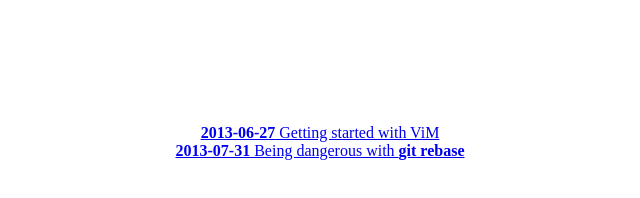
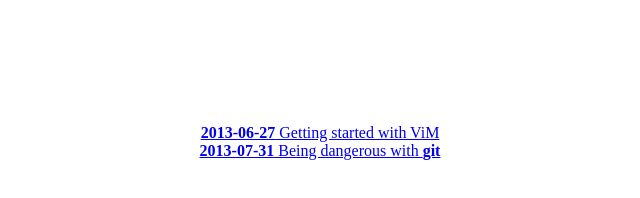
Before and after one commit to l3pp4rd/slides.gediminasm.org, a plain HTML site: page index.html in a window 1280 px wide. Shown: the full height of the page, 340-980 px from the left. Drawn offline with Linux system fonts and the light colour scheme.

Commit message:
update git slides ref name

```diff
--- a/index.html
+++ b/index.html
@@ -20,7 +20,7 @@
   <div id="content">
     <ul>
       <li><a href="getting-started-with-vim/index.html"><strong>2013-06-27</strong> Getting started with ViM</a></li>
-      <li><a href="being-dangerous-with-git-rebase/index.html"><strong>2013-07-31</strong> Being dangerous with <strong>git rebase</strong></a></li>
+      <li><a href="being-dangerous-with-git-rebase/index.html"><strong>2013-07-31</strong> Being dangerous with <strong>git</strong></a></li>
     </ul>
   </div>
 </body>
```
